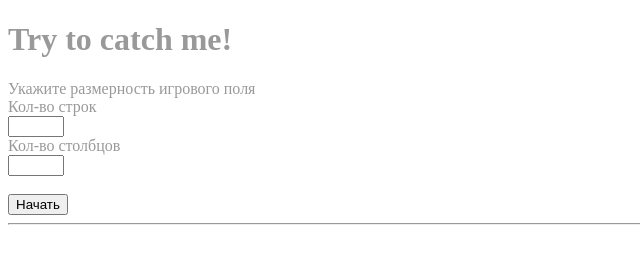
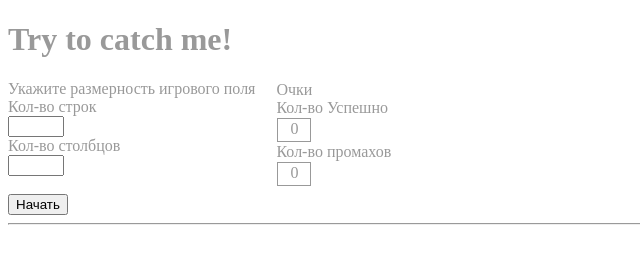
Before and after one commit to romiraxp/js_events, a website built with webpack: page src/index.html in a window 1280 px wide. Shown: the whole page, without its empty margins (0-640 px from the left). Built offline with nearby package versions, Linux system fonts and the light colour scheme; files whose address does not match are found by name.

Commit message:
to get help

```diff
--- a/src/css/style.css
+++ b/src/css/style.css
@@ -2,7 +2,11 @@ body {
     color: #999;
 }
 
-.cells {
+.field {
+    display: inline flex;
+}
+
+.cells, .cells_success, .cells_miss {
     padding: 1px 1px;
     margin: 1px 1px;
     display: inline flex;
@@ -11,4 +15,19 @@ body {
     height: 70px;
     float: none;
     vertical-align: middle;
+    cursor: url('../../pic/hammer.cur'),
+            pointer;
 }
+
+.cells_success, .cells_miss {
+    width: 30px;
+    height: 20px;
+    float: none;
+    vertical-align: middle;
+    justify-content: center;
+}
+
+.total {
+    padding-left: 20px;
+    margin: 1px 1px;
+}
--- a/src/index.html
+++ b/src/index.html
@@ -10,18 +10,28 @@
 <body>
 <h1>Try to catch me!</h1>
 <!--<img src="img/netology.svg" alt="Netology Logo">-->
+<div class="field">
   <div class = "input_data">Укажите размерность игрового поля
       <br>
       <label for="number">Кол-во строк</label><br>
-    <input type="number" name="number" id="number1" min="2" max="10"/><br>
+      <input type="number" name="number" id="number1" min="3" max="10"/><br>
       <label for="number2">Кол-во столбцов</label><br>
-    <input type="number" name="number2" id="number2" min="2" max="10"/><br><br>
+      <input type="number" name="number2" id="number2" min="3" max="10"/><br><br>
       <button class="btn" type="button">
           Начать
       </button>
     <!--<input type="button" name="btn" value="Начать"/>-->
     <!--<input type="number" name="number"/>-->
   </div>
+  <div class = "total">Очки
+    <div class = "total_to_win">Кол-во Успешно<br>
+      <div class = "cells_success">0</div>
+    </div>
+    <div class = "total_to_lose">Кол-во промахов<br>
+      <div class = "cells_miss">0</div>
+    </div>
+  </div>
+</div>
 <hr>
 </body>
 </html>
--- a/src/js/app.js
+++ b/src/js/app.js
@@ -1,3 +1,4 @@
+//import Table from "./tablecreation";
 import gameFieldCleaning from "./tableremoval"; // импорт функции очистки игрового поля
 import gameFieldCreation from "./tablecreation"; // импорт функции создания игрового поля
 import getRandomValue from "./randomfunc"; // импорт функции генератора случайных чисел
@@ -5,12 +6,17 @@ import goblin_small from "../../pic/goblin_small.png"; // для того, чт
 
 document.addEventListener("DOMContentLoaded", () => {
   const btn = document.querySelector(".btn");
+  const totalSuccess = document.querySelector(".cells_success");
   btn.addEventListener("click", () => {
     const rowVal = document.querySelector("#number1").value; //получаем значение из поля ввода кол-ва строк
     const colVal = document.querySelector("#number2").value; //получаем значение из поля ввода кол-ва столбцов
+
     if (!rowVal || !colVal) {
       alert("Заполните все поля");
     } else {
+      //const table = new Table()
+      //      table.gameFieldCleaning(); // вызываем фунцию очистки игрового поля
+      //      table.gameFieldCreation(rowVal, colVal); // вызываем фунцию, в которую передаем размерность нашего игрового поля
       gameFieldCleaning(); // вызываем фунцию очистки игрового поля
       gameFieldCreation(rowVal, colVal); // вызываем фунцию, в которую передаем размерность нашего игрового поля
 
@@ -29,9 +35,14 @@ document.addEventListener("DOMContentLoaded", () => {
 
       setInterval(() => {
         const imgToRemove = document.querySelector("img"); //т.к. по сути у нас всегда будет 1 гоблин, то помещаем в переменную для удаления первый найденный
-
         // если изображение найдено, то удалем его сначала
         if (imgToRemove) {
+          imgToRemove.addEventListener("click", (e) => {
+            //debugger;
+            e.preventDefault();
+            e.target.closest("div");
+            totalSuccess.textContent = Number(totalSuccess.textContent) + 1;
+          });
           imgToRemove.remove();
         }
 
```
Also changed, not shown: src/js/tablecreation.js (+52 -0 lines), README.md, pic/hammer.png (added), pic/hammer_small.png (added), 2 other files. Lines whose indentation alone changed are shown as unchanged.
